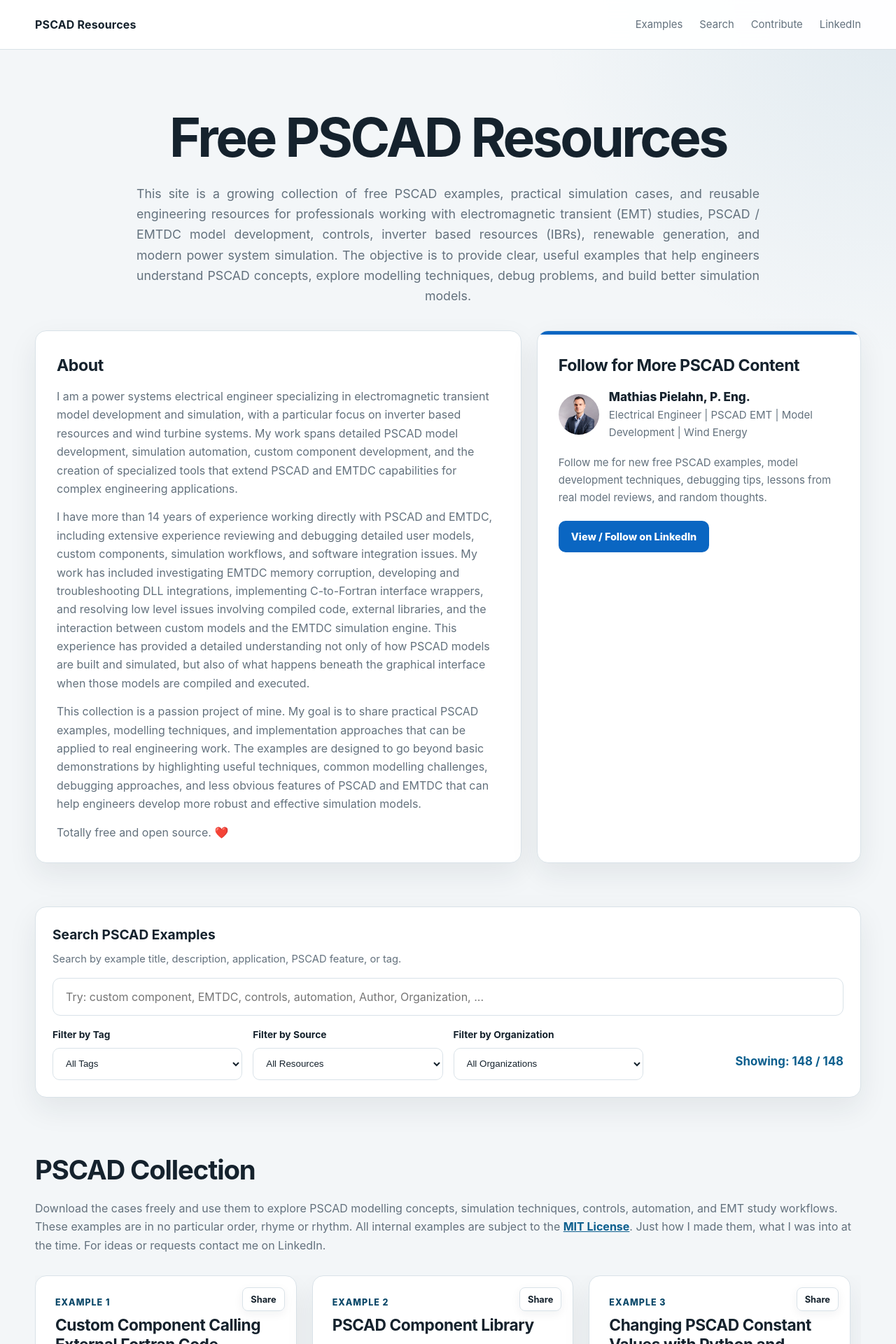
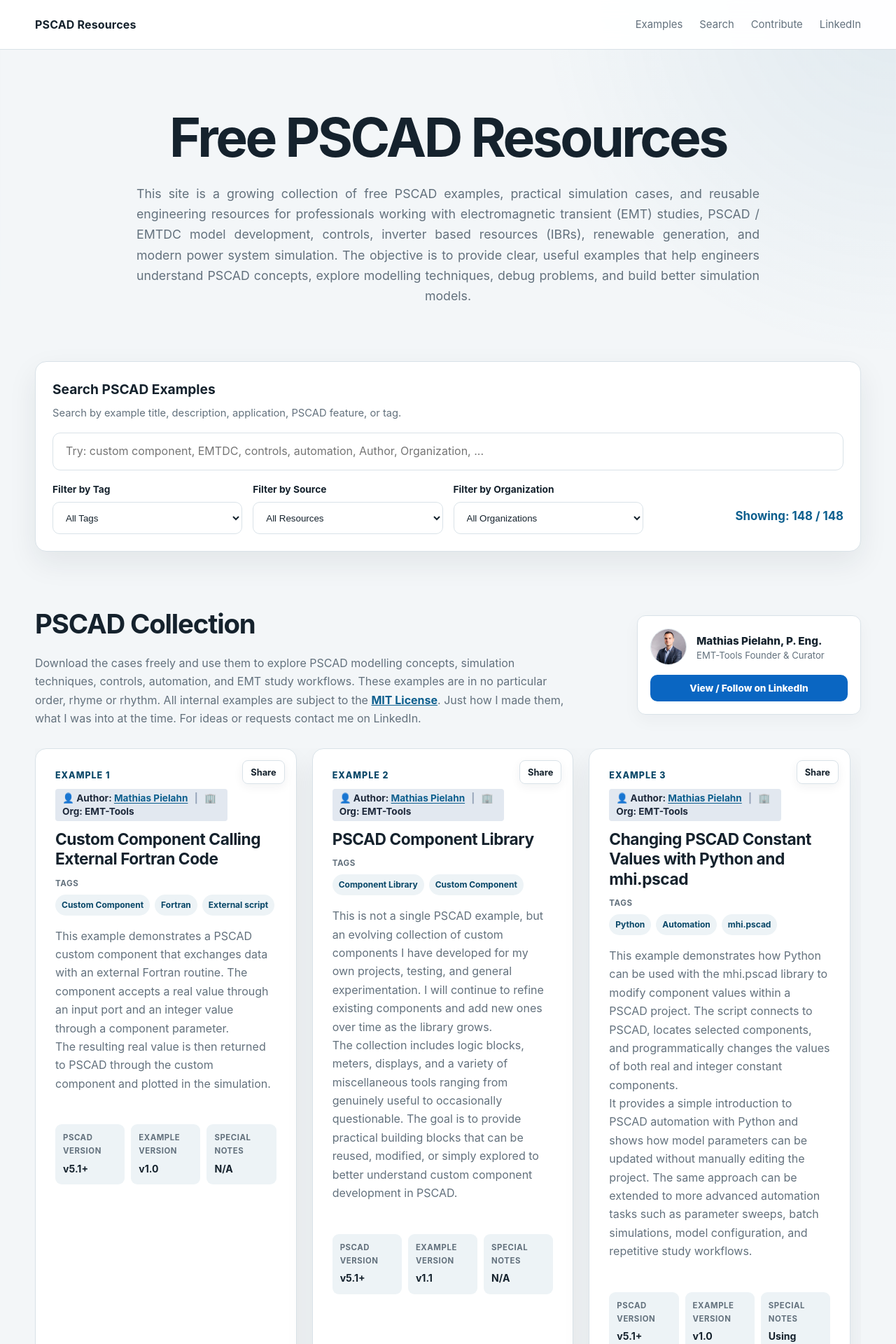
Before and after one commit to EMT-Tools/emt-tools.github.io, a Jekyll site: the page built from index.html, in a window 1280 px wide. Shown: the top 1920 px of the page at 70% size. Built offline with Jekyll 4.4.1, drawn with Linux system fonts in a browser that asks for light colours; some of the changed text lies outside the part shown.

Commit message:
Update index.html

```diff
--- a/index.html
+++ b/index.html
@@ -1,7 +1,7 @@
 ---
 layout: default
 ---
-<section class="hero">
+<section class="hero" style="padding-bottom: 50px;">
   <div class="container">
     <h1>Free PSCAD Resources</h1>
     <p class="hero-description">
@@ -12,31 +12,6 @@
       to provide clear, useful examples that help engineers understand PSCAD concepts,
       explore modelling techniques, debug problems, and build better simulation models.
     </p>
-    <div class="profile-panel">
-      <article class="about-card">
-        <h2>About</h2>
-        <p>I am a power systems electrical engineer specializing in electromagnetic transient model development and simulation, with a particular focus on inverter based resources and wind turbine systems. My work spans detailed PSCAD model development, simulation automation, custom component development, and the creation of specialized tools that extend PSCAD and EMTDC capabilities for complex engineering applications.</p>
-        <p>I have more than 14 years of experience working directly with PSCAD and EMTDC, including extensive experience reviewing and debugging detailed user models, custom components, simulation workflows, and software integration issues. My work has included investigating EMTDC memory corruption, developing and troubleshooting DLL integrations, implementing C-to-Fortran interface wrappers, and resolving low level issues involving compiled code, external libraries, and the interaction between custom models and the EMTDC simulation engine. This experience has provided a detailed understanding not only of how PSCAD models are built and simulated, but also of what happens beneath the graphical interface when those models are compiled and executed.</p>
-        <p>This collection is a passion project of mine. My goal is to share practical PSCAD examples, modelling techniques, and implementation approaches that can be applied to real engineering work. The examples are designed to go beyond basic demonstrations by highlighting useful techniques, common modelling challenges, debugging approaches, and less obvious features of PSCAD and EMTDC that can help engineers develop more robust and effective simulation models.</p>
-        <p>Totally free and open source. <span style="color: red;">❤️</span></p>
-      </article>
-      <aside aria-label="LinkedIn profile" class="linkedin-card">
-        <h2>Follow for More PSCAD Content</h2>
-        <div class="linkedin-profile">
-          <div class="linkedin-avatar">
-            <img alt="Mathias Pielahn" src="/author/Pic.jpeg"/>
-          </div>
-          <div>
-            <div class="linkedin-name">Mathias Pielahn, P. Eng.</div>
-            <div class="linkedin-role">Electrical Engineer | PSCAD EMT | Model Development | Wind Energy</div>
-          </div>
-        </div>
-        <p class="linkedin-copy">Follow me for new free PSCAD examples, model development techniques, debugging tips, lessons from real model reviews, and random thoughts.</p>
-        <div class="linkedin-actions">
-          <a class="button button-linkedin follow-link" data-location="top-profile" href="https://www.linkedin.com/in/mathiaspielahn/" rel="noopener noreferrer" target="_blank">View / Follow on LinkedIn</a>
-        </div>
-      </aside>
-    </div>
   </div>
 </section>
 
@@ -86,9 +61,26 @@
 
 <section class="examples" id="internal-section" style="padding-bottom: 20px;">
   <div class="container">
-    <div class="section-heading">
-      <h2>PSCAD Collection</h2>
-      <p>Download the cases freely and use them to explore PSCAD modelling concepts, simulation techniques, controls, automation, and EMT study workflows. These examples are in no particular order, rhyme or rhythm. All internal examples are subject to the <a href="#disclaimer" style="color: var(--accent); font-weight: bold; text-decoration: underline; transition: opacity 0.2s;" onmouseover="this.style.opacity='0.8'" onmouseout="this.style.opacity='1'">MIT License</a>. Just how I made them, what I was into at the time. For ideas or requests contact me on LinkedIn.</p>
+
+    <!-- UPDATED INTERNAL HEADER WITH COMPACT CURATOR CARD -->
+    <div class="section-heading" style="display: flex; flex-wrap: wrap; gap: 30px; justify-content: space-between; align-items: center; margin-bottom: 30px;">
+      <div style="flex: 1 1 500px; max-width: 760px;">
+        <h2 style="margin-bottom: 10px; font-size: clamp(1.9rem, 3vw, 2.6rem); letter-spacing: -0.03em;">PSCAD Collection</h2>
+        <p style="color: var(--muted); text-align: left; line-height: 1.65; max-width: 100%;">
+          Download the cases freely and use them to explore PSCAD modelling concepts, simulation techniques, controls, automation, and EMT study workflows. These examples are in no particular order, rhyme or rhythm. All internal examples are subject to the <a href="#disclaimer" style="color: var(--accent); font-weight: bold; text-decoration: underline; transition: opacity 0.2s;" onmouseover="this.style.opacity='0.8'" onmouseout="this.style.opacity='1'">MIT License</a>. Just how I made them, what I was into at the time. For ideas or requests contact me on LinkedIn.
+        </p>
+      </div>
+
+      <div class="curator-card" style="flex: 0 1 320px; background: var(--surface); border: 1px solid var(--border); border-radius: 12px; padding: 18px; box-shadow: 0 8px 24px rgba(20, 36, 52, 0.04);">
+        <div style="display: flex; align-items: center; gap: 14px; margin-bottom: 14px;">
+          <img src="/author/Pic.jpeg" alt="Mathias Pielahn" style="width: 52px; height: 52px; border-radius: 50%; object-fit: cover; border: 1px solid var(--border);">
+          <div>
+            <div style="font-weight: 780; font-size: 0.95rem; color: var(--text);">Mathias Pielahn, P. Eng.</div>
+            <div style="font-size: 0.82rem; color: var(--muted); line-height: 1.3;">EMT-Tools Founder & Curator</div>
+          </div>
+        </div>
+        <a class="button button-linkedin follow-link" data-location="internal-section" href="https://www.linkedin.com/in/mathiaspielahn/" rel="noopener noreferrer" target="_blank" style="min-height: 38px; font-size: 0.85rem; padding: 0 12px; width: 100%;">View / Follow on LinkedIn</a>
+      </div>
     </div>
 
     <div class="scrollable-grid-container">
@@ -98,7 +90,13 @@
           <button aria-label="Share this PSCAD example" class="share-button-top share-button" type="button">Share</button>
           <div class="example-content">
             <div class="example-number">Example {{ forloop.index }}</div>
-            <h3>{{ example.title }}</h3>
+
+            <!-- NEW INTERNAL AUTHOR BADGE -->
+            <div style="background-color: #e2e8f0; padding: 4px 10px; font-size: 0.85em; color: #1e293b; border-radius: 4px; display: inline-block; margin-bottom: 12px; margin-top: 8px; font-weight: bold; max-width: calc(100% - 70px); line-height: 1.4;">
+               👤 Author: <a href="{{ example.linkedin | default: 'https://www.linkedin.com/in/mathiaspielahn/' }}" target="_blank" rel="noopener noreferrer" style="color: #0d5f8e; text-decoration: underline; text-underline-offset: 2px;">{{ example.author | default: 'Mathias Pielahn' }}</a> <span style="margin: 0 6px; color: #94a3b8;">|</span> 🏢 Org: {{ example.organization | default: 'EMT-Tools' }}
+            </div>
+
+            <h3 style="margin-top: 0;">{{ example.title }}</h3>
             <div class="tags-label">Tags</div>
             <div aria-label="Tags" class="tags">
               {% for tag in example.tags %}
@@ -127,7 +125,6 @@
   </div>
 </section>
 
-<!-- NEW SUBMISSIONS SECTION -->
 <section class="examples submissions-section" id="submissions-section" style="border-top: 2px solid #eaeaea; padding-top: 40px; padding-bottom: 20px;">
   <div class="container">
     <div class="section-heading">
@@ -149,7 +146,7 @@
 
               <div style="background-color: #e2e8f0; padding: 4px 10px; font-size: 0.85em; color: #1e293b; border-radius: 4px; display: inline-block; margin-bottom: 12px; font-weight: bold; max-width: calc(100% - 70px); line-height: 1.4;">
                 {% if resource.author %}
-                   Author(s):
+                   👤 Author(s):
                   {% assign authors = resource.author | split: "," %}
                   {% assign linkedins = resource.linkedin | split: "," %}
 
@@ -165,11 +162,11 @@
                   {% endfor %}
 
                   {% if resource.organization %}
-                    <span style="margin: 0 6px; color: #94a3b8;">|</span>  Org: {{ resource.organization }}
+                    <span style="margin: 0 6px; color: #94a3b8;">|</span> 🏢 Org: {{ resource.organization }}
                   {% endif %}
 
                 {% elsif resource.organization %}
-                   Organization: {{ resource.organization }}
+                   🏢 Organization: {{ resource.organization }}
                 {% endif %}
               </div>
 
@@ -222,7 +219,7 @@
             <div class="example-content">
               <div style="background-color: #cbd5e1; padding: 4px 10px; font-size: 0.85em; color: #1e293b; border-radius: 4px; display: inline-block; margin-bottom: 12px; font-weight: bold; max-width: calc(100% - 70px); line-height: 1.4;">
                 {% if resource.author %}
-                   Author(s):
+                   👤 Author(s):
                   {% assign authors = resource.author | split: "," %}
                   {% assign linkedins = resource.linkedin | split: "," %}
 
@@ -238,11 +235,11 @@
                   {% endfor %}
 
                   {% if resource.organization %}
-                    <span style="margin: 0 6px; color: #64748b;">|</span>  Org: {{ resource.organization }}
+                    <span style="margin: 0 6px; color: #64748b;">|</span> 🏢 Org: {{ resource.organization }}
                   {% endif %}
 
                 {% elsif resource.organization %}
-                   Organization: {{ resource.organization }}
+                   🏢 Organization: {{ resource.organization }}
                 {% endif %}
               </div>
               <h3 style="margin-top: 0;">{{ resource.title }}</h3>
```
